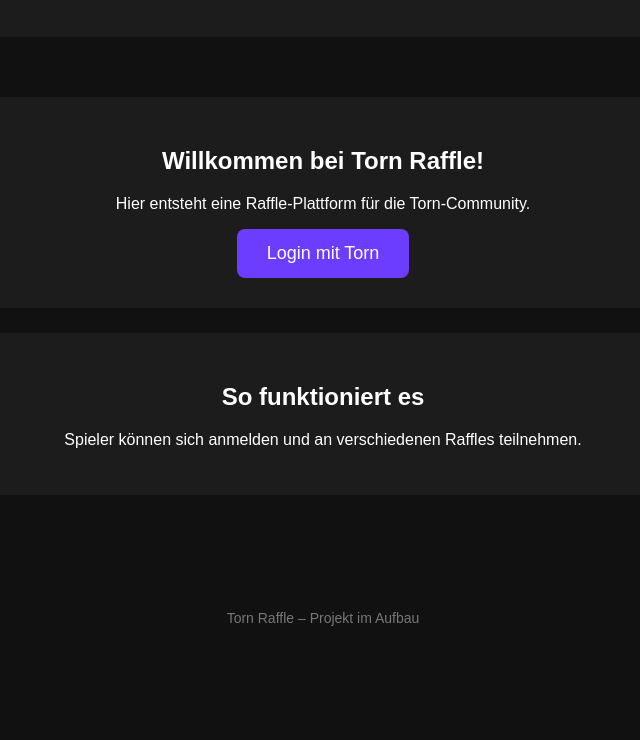
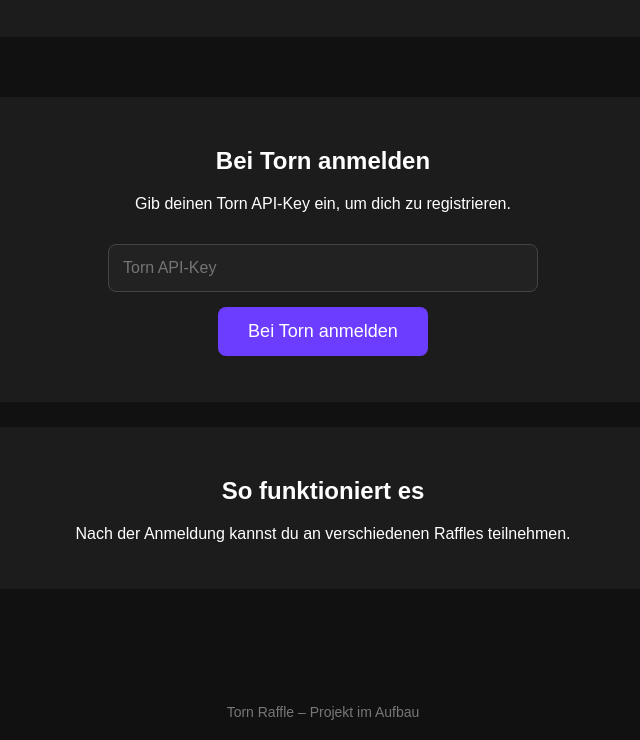
Before and after one commit to ksvenja1978-bot/Torn-Raffle, a plain HTML site: page index.html in a window 1280 px wide. Shown: the part 122-862 px from the top of the page, without its empty margins (317-957 px from the left). Before the commit the page ends 800 px from the top, so only its background shows below. Drawn offline with Linux system fonts and the light colour scheme.

Commit message:
Update index.html

```diff
--- a/index.html
+++ b/index.html
@@ -42,6 +42,18 @@
             margin-bottom: 25px;
         }
 
+        input {
+            width: 90%;
+            max-width: 400px;
+            padding: 14px;
+            margin: 15px 0;
+            border-radius: 8px;
+            border: 1px solid #444;
+            background: #222;
+            color: white;
+            font-size: 16px;
+        }
+
         button {
             padding: 14px 30px;
             font-size: 18px;
@@ -54,6 +66,10 @@
 
         button:hover {
             opacity: 0.85;
+        }
+
+        #welcome {
+            display: none;
         }
 
         footer {
@@ -74,18 +90,45 @@
 
     <main>
 
-        <div class="box">
-            <h2>Willkommen bei Torn Raffle!</h2>
+        <div class="box" id="loginBox">
+            <h2>Bei Torn anmelden</h2>
+
             <p>
-                Hier entsteht eine Raffle-Plattform für die Torn-Community.
+                Gib deinen Torn API-Key ein, um dich zu registrieren.
             </p>
-            <button>Login mit Torn</button>
+
+            <input
+                type="password"
+                id="apiKey"
+                placeholder="Torn API-Key"
+            >
+
+            <br>
+
+            <button onclick="login()">
+                Bei Torn anmelden
+            </button>
+
+            <p id="message"></p>
+        </div>
+
+        <div class="box" id="welcome">
+            <h2 id="welcomeText"></h2>
+
+            <p>
+                Willkommen bei Torn Raffle!
+            </p>
+
+            <p>
+                Dein persönliches Raffle-Dashboard wird hier später angezeigt.
+            </p>
         </div>
 
         <div class="box">
             <h2>So funktioniert es</h2>
+
             <p>
-                Spieler können sich anmelden und an verschiedenen
+                Nach der Anmeldung kannst du an verschiedenen
                 Raffles teilnehmen.
             </p>
         </div>
@@ -96,5 +139,20 @@
         Torn Raffle – Projekt im Aufbau
     </footer>
 
+    <script>
+        function login() {
+            const apiKey = document.getElementById("apiKey").value;
+            const message = document.getElementById("message");
+
+            if (!apiKey) {
+                message.textContent = "Bitte gib deinen Torn API-Key ein.";
+                return;
+            }
+
+            message.textContent =
+                "Der API-Key wird als Nächstes sicher über den Server geprüft.";
+        }
+    </script>
+
 </body>
 </html>
```
